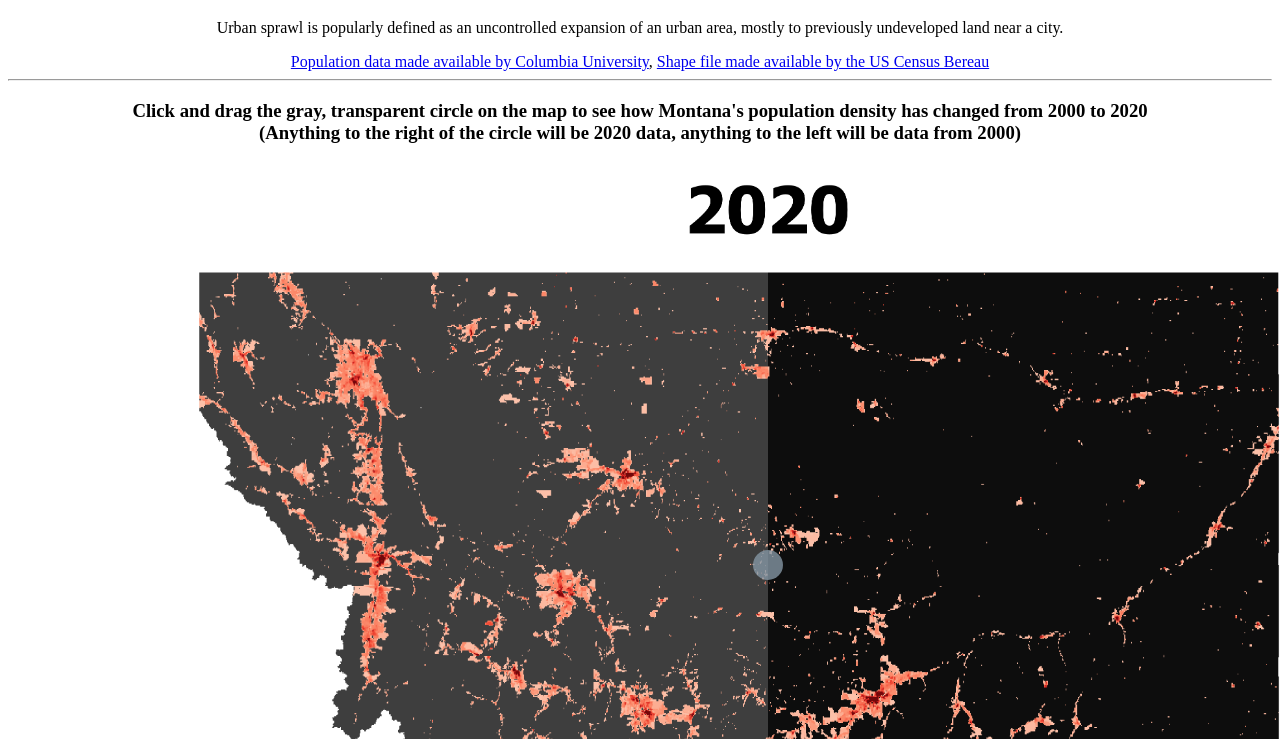
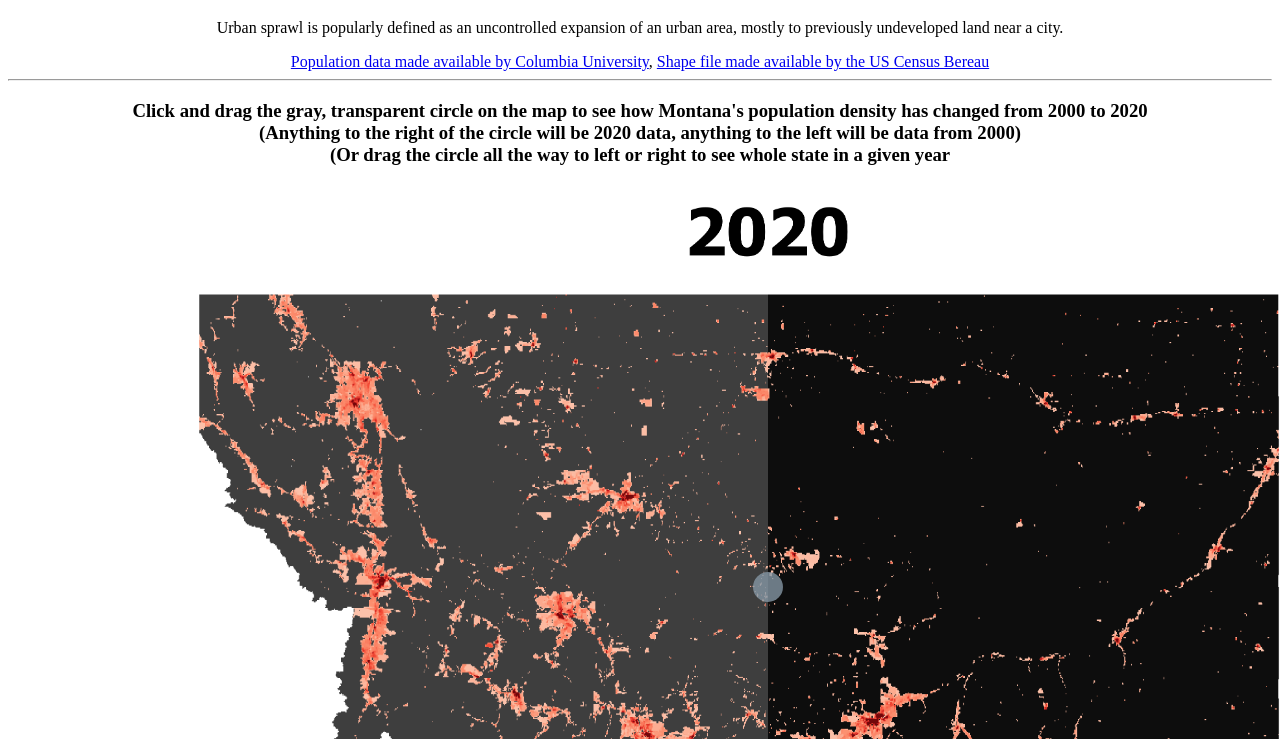
Before and after one commit to coocraig/coocraig.github.io, a plain HTML site: page sites/raster/raster_assignment.html in a window 1280 px wide. Shown: the part 61-800 px from the top of the page. Drawn offline with Linux system fonts and the light colour scheme.

Commit message:
Update raster_assignment.html

```diff
--- a/sites/raster/raster_assignment.html
+++ b/sites/raster/raster_assignment.html
@@ -126,7 +126,7 @@ function initComparisons() {
 
 <center><h1>Has Montana Experienced Urban Sprawl in the 21st Century?</h1>
     <p>Urban sprawl is popularly defined as an uncontrolled expansion of an urban area, mostly to previously undeveloped land near a city.</p><a href="https://sedac.ciesin.columbia.edu/data/set/gpw-v4-population-count-rev11">Population data made available by Columbia University</a>, <a href="https://www.census.gov/geographies/mapping-files/time-series/geo/carto-boundary-file.html">Shape file made available by the US Census Bereau</a><hr>
-    <h3>Click and drag the gray, transparent circle on the map to see how Montana's population density has changed from 2000 to 2020 <br>(Anything to the right of the circle will be 2020 data, anything to the left will be data from 2000)</h3></center>
+    <h3>Click and drag the gray, transparent circle on the map to see how Montana's population density has changed from 2000 to 2020 <br>(Anything to the right of the circle will be 2020 data, anything to the left will be data from 2000)<br>(Or drag the circle all the way to left or right to see whole state in a given year</h3></center>
 <center><div class = "vis-container">
     <div class="img-comp-container">
       <div class="img-comp-img">
```
